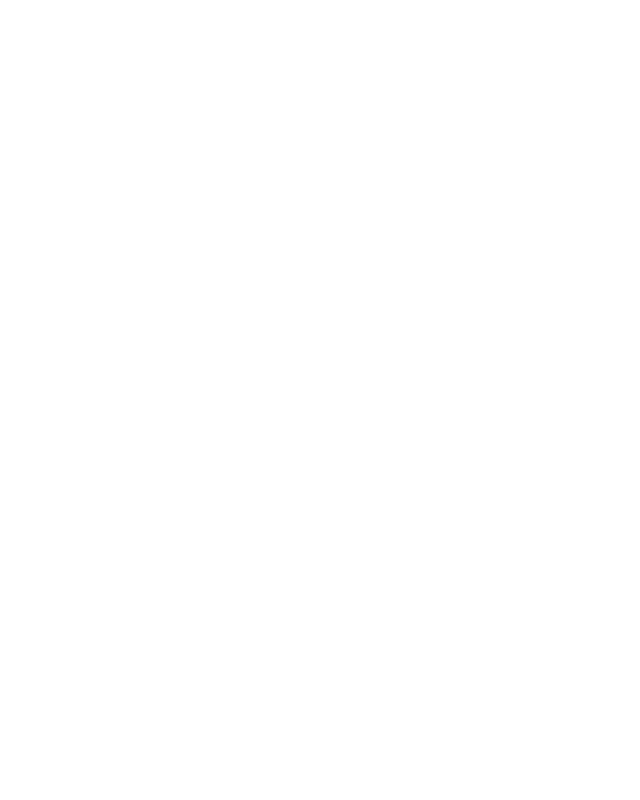
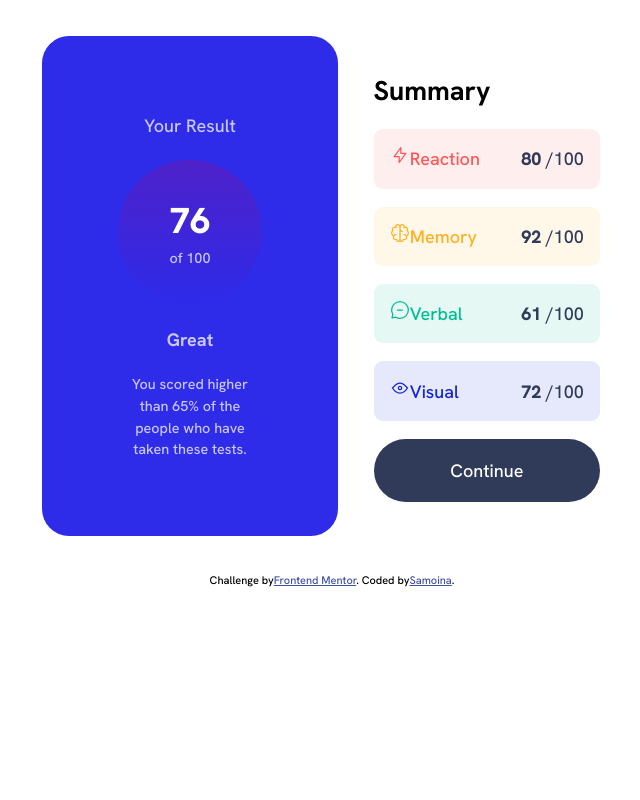
Before and after one commit to samoina/results-summary-component-reactjs, a React (Vite) app: page / in a window 1280 px wide. Shown: the top 800 px of the page, without its empty margins (308-948 px from the left). Built offline with nearby package versions, Linux system fonts and the light colour scheme.

Commit message:
Update build files

```diff
--- a/src/App.css
+++ b/src/App.css
@@ -123,7 +123,7 @@
 		height: 100%;
 		width: 50%;
 		margin: 0 auto;
-		margin-top: 100em;
+		padding: 2em;
 	}
 
 	.main__result,
--- a/src/Summary.jsx
+++ b/src/Summary.jsx
@@ -23,7 +23,7 @@
 	//Fetch objects asynchronously
 	const fetchObjects = async () => {
 		try {
-			const response = await fetch('./data.json');
+			const response = await fetch('./public/data.json');
 
 			const data = await response.json();
 
--- a/src/index.css
+++ b/src/index.css
@@ -6,6 +6,7 @@
 *::after {
 	box-sizing: border-box;
 	margin: 0;
+	padding: 0;
 }
 
 body {
@@ -13,7 +14,7 @@
 	font-size: 18px;
 	font-family: 'Hanken Grotesk', sans-serif;
 	font-weight: 500;
-	height: 100vh;
+	height: 100%;
 }
 
 input,
```
Also changed, not shown: public/data.json (renamed from data.json).
